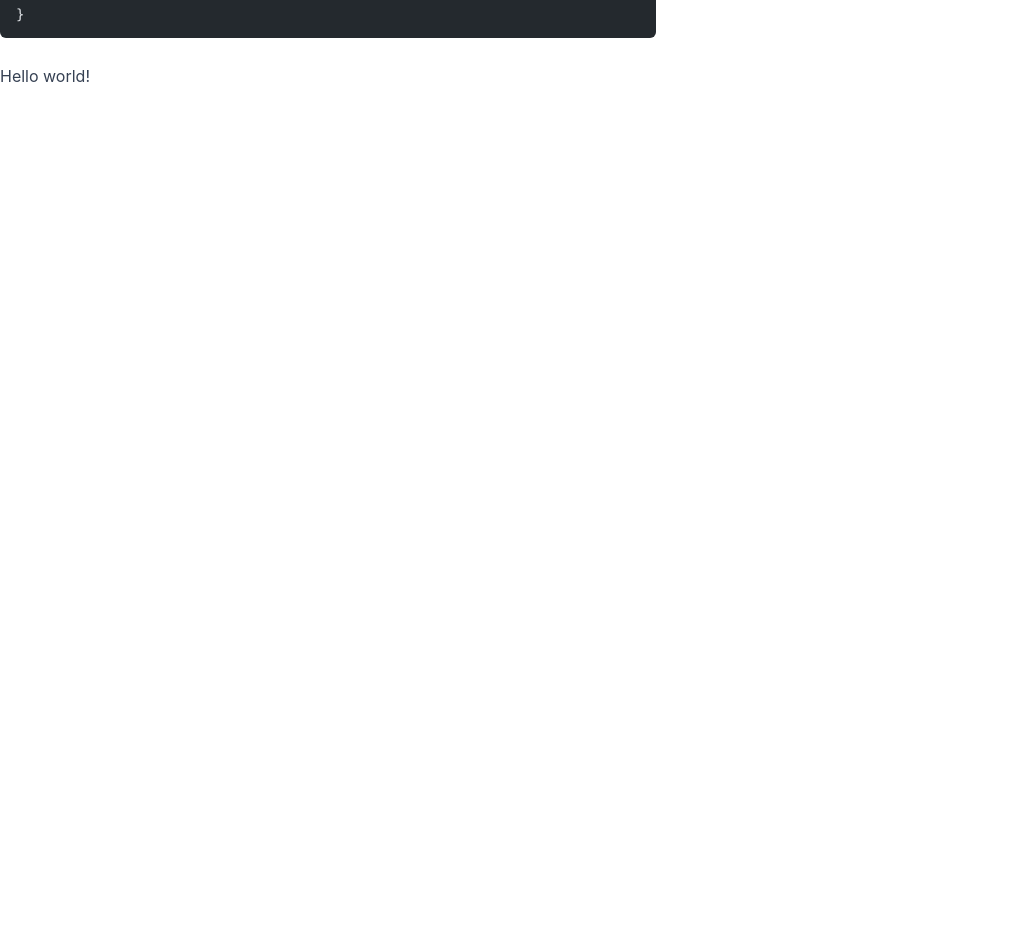
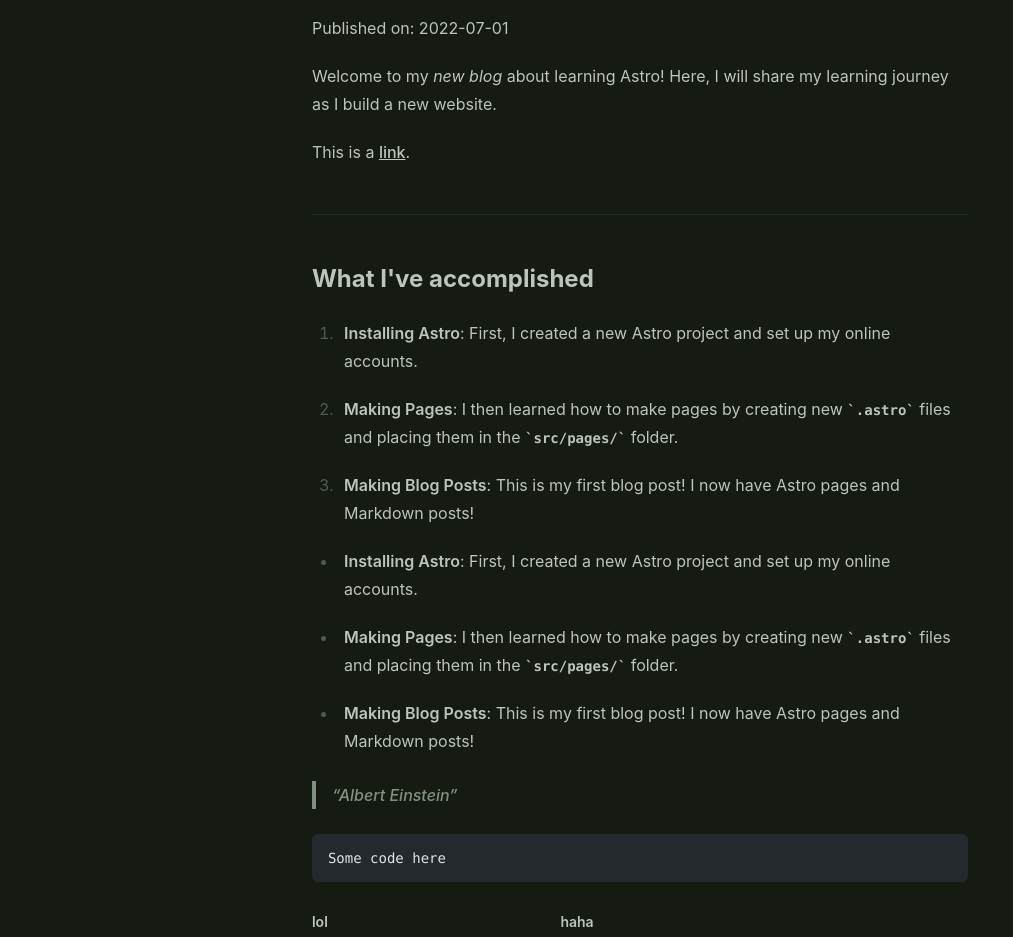
Before and after one commit to nik-rev/blog, an Astro site: page /blog/hello in a window 1280 px wide. Shown: the part 214-1151 px from the top of the page, without its empty margins (0-1013 px from the left). Before the commit the page ends 800 px from the top, so only its background shows below. Built offline with nearby package versions, Linux system fonts and the light colour scheme; Astro itself is replaced by a stand-in of ours; code samples lack their colours.

Commit message:
feat: add basic theme styles

````diff
--- a/src/content/blog/hello.mdx
+++ b/src/content/blog/hello.mdx
@@ -1,12 +1,44 @@
 ---
-title: AAAAAAAAAAAA
-description: Haha
+title: 'My First Blog Post'
+description: 'This is the first post of my new Astro blog.'
+---
+# My First Blog Post
+
+Published on: 2022-07-01
+
+Welcome to my _new blog_ about learning Astro! Here, I will share my learning journey as I build a new website.
+
+This is a [link](#).
+
 ---
 
-```jsx
-export default function Hello() {
-  return <div></div>
-}
+## What I've accomplished
+
+1. **Installing Astro**: First, I created a new Astro project and set up my online accounts.
+
+2. **Making Pages**: I then learned how to make pages by creating new `.astro` files and placing them in the `src/pages/` folder.
+
+3. **Making Blog Posts**: This is my first blog post! I now have Astro pages and Markdown posts!
+
+- **Installing Astro**: First, I created a new Astro project and set up my online accounts.
+
+- **Making Pages**: I then learned how to make pages by creating new `.astro` files and placing them in the `src/pages/` folder.
+
+- **Making Blog Posts**: This is my first blog post! I now have Astro pages and Markdown posts!
+
+>
+> Albert Einstein
+>
+
+```some
+Some code here
 ```
 
-Hello world!
+|lol|haha
+|-|-|
+|a|b|
+|c|d|
+
+## What's next
+
+I will finish the Astro tutorial, and then keep adding more posts. Watch this space for more to come.
--- a/src/layouts/Main.astro
+++ b/src/layouts/Main.astro
@@ -11,7 +11,7 @@ const { title } = Astro.props;
 		<meta name="generator" content={Astro.generator} />
 		<title>{title}</title>
 	</head>
-	<body>
+	<body class="bg-black text-accent-4">
 	  <slot />
 	</body>
 </html>
--- a/src/pages/blog/[slug].astro
+++ b/src/pages/blog/[slug].astro
@@ -19,7 +19,7 @@ const { Content } = await post.render();
 ---
 
 <Layout>
-  <div>
+  <div class="flex justify-center">
     <article class="prose">
       <h1 class="md:!text-5xl md:!leading-[1.2]">{post.data.title}</h1>
       <p class="lead">{post.data.description}</p>
--- a/src/tailwind.css
+++ b/src/tailwind.css
@@ -1,3 +1,36 @@
 @import "tailwindcss";
 
 @plugin "@tailwindcss/typography";
+
+:root {
+  --color-accent-1: oklch(94.84% 0.0124 137.78);
+  --color-accent-2: oklch(81.22% 0.0146 138.72);
+  --color-accent-3: oklch(63.7% 0.0297 140.16);
+  --color-accent-4: oklch(45.89% 0.0289 141.42);
+  --color-accent-5: oklch(34.04% 0.0302 139.43);
+  --color-accent-6: oklch(26.99% 0.0296 139.03);
+  --color-black: oklch(20.99% 0.0155 136.77);
+}
+
+.prose {
+  --tw-prose-lead: var(--color-accent-3);
+  --tw-prose-th-borders: var(--color-accent-6);
+  --tw-prose-td-borders: var(--color-accent-6);
+
+  --tw-prose-headings: var(--color-accent-2);
+  --tw-prose-links: var(--color-accent-2);
+  --tw-prose-body: var(--color-accent-2);
+  --tw-prose-bold: var(--color-accent-2);
+  --tw-prose-code: var(--color-accent-2);
+  --tw-prose-hr: var(--color-accent-6);
+  --tw-prose-bullets: var(--color-accent-4);
+
+  --tw-prose-quotes: var(--color-accent-3);
+  --tw-prose-quote-borders: var(--color-accent-3);
+
+  --tw-prose-captions: var(--color-accent-3);
+
+  ol li::marker {
+    color: var(--color-accent-4);
+  }
+}
````
